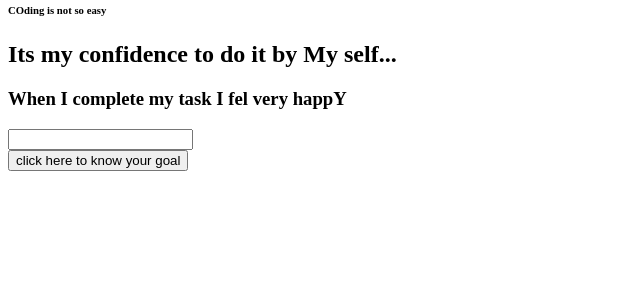
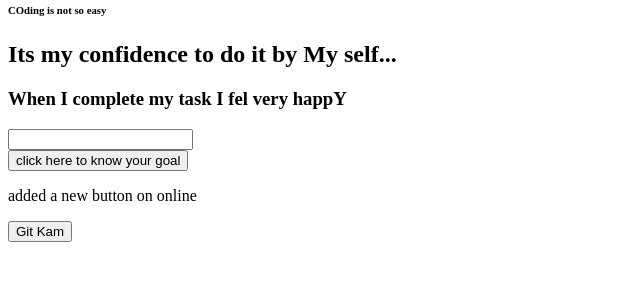
Before and after one commit to BijoY-Das/1st-project-May-29-2020, a plain HTML site: page index.html in a window 1280 px wide. Shown: the part 79-360 px from the top of the page, without its empty margins (0-640 px from the left). Drawn offline with Linux system fonts and the light colour scheme.

Commit message:
Update index.html

```diff
--- a/index.html
+++ b/index.html
@@ -11,5 +11,8 @@
     <input type="text">
     <br>
     <button>click here to know your goal</button>
+    <p> added a new button on online </p>
+    <button> Git Kam</button>
+
 </body>
 </html>
```
